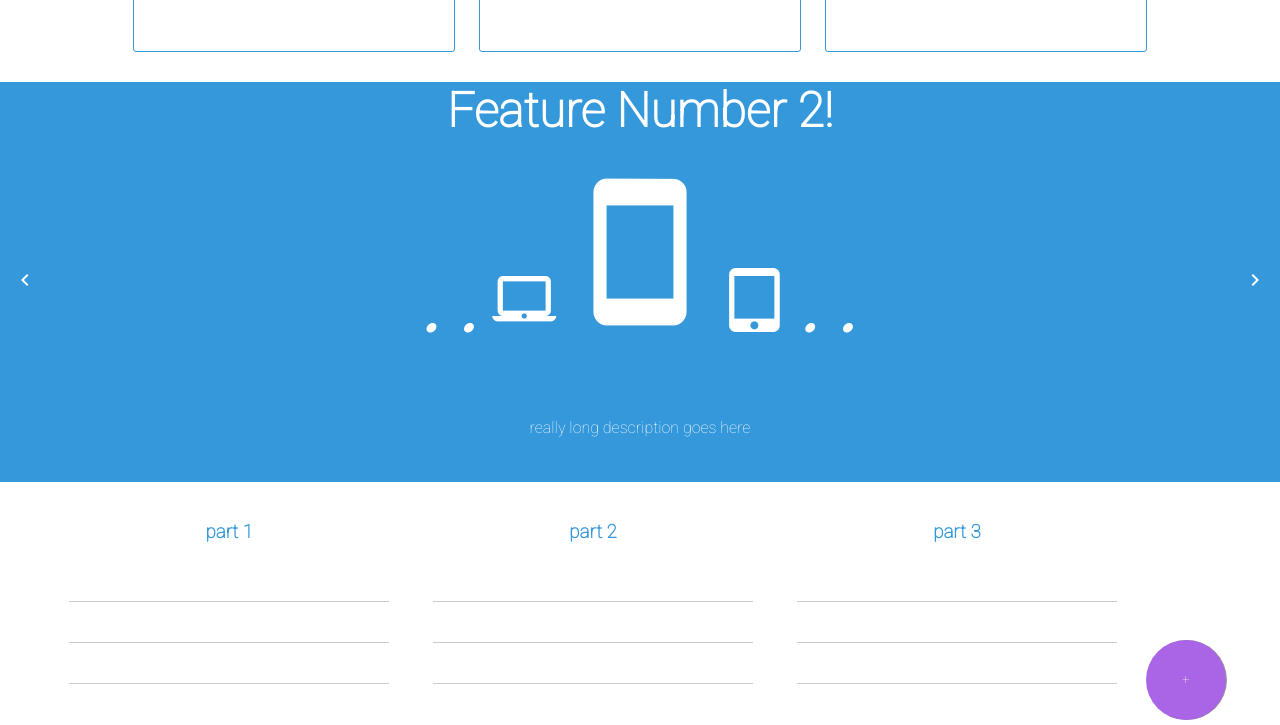
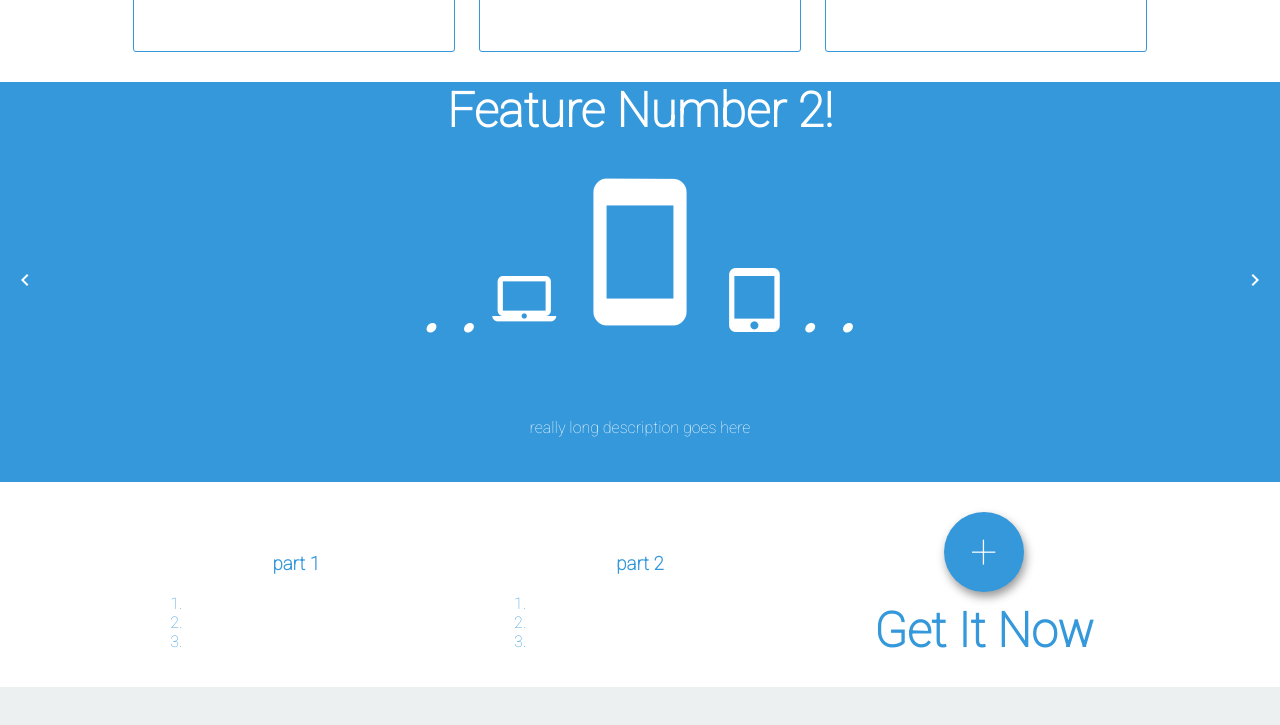
Before and after one commit to nvvijay/MaterialCSS, a plain HTML site: page home.html in a window 1280 px wide. Shown: the part 700-1425 px from the top of the page. After the commit the page ends 1387 px from the top, so only its background shows below. Drawn offline with Linux system fonts and the light colour scheme.

Commit message:
getit button

```diff
--- a/home.html
+++ b/home.html
@@ -49,10 +49,9 @@
 </div>
 
 <div class="footer">
-<div class="footerpart"><h3>part 1</h3><ul><li></li><li></li><li></li></ul></div>
-<div class="footerpart"><h3>part 2</h3><ul><li></li><li></li><li></li></ul></div>
-<div class="footerpart"><h3>part 3</h3><ul><li></li><li></li><li></li></ul></div>
-<input type="submit" class="submitdark getitbutton" value="+">
+<div class="footerpart"><h3>part 1</h3><ol><li></li><li></li><li></li></ol></div>
+<div class="footerpart"><h3>part 2</h3><ol><li></li><li></li><li></li></ol></div>
+<div class="footerpart"><div class="getitbutton">+</div><div><span style="font-size:3em;"><b>Get It Now<b></span></div></div>
 </div>
 </body>
 </html>
--- a/script/scripts.js
+++ b/script/scripts.js
@@ -2,7 +2,7 @@
 //for listview
 var parent, ink, d, x, y;
 //for tabs
-jQuery('.title ul li').click(function(e){
+jQuery('.title ul li, .getitbutton').click(function(e){
 	parent = jQuery(this);
 	//create .ink element if it doesn't exist
 	if(parent.find(".inkwhite").length == 0)
--- a/style/light - blue.css
+++ b/style/light - blue.css
@@ -414,7 +414,7 @@ ul li{
 .footerpart{
 	margin: 10px;
 	padding: 10px;
-	width: 25%;
+	width: 300px;
 	display: inline-block;
 }
 // Rules for sizing the icon.
@@ -476,11 +476,20 @@ ul li{
 	border-radius: 100%;
 	width: 80px;
 	height: 80px;
-	box-shadow: #999 1px 0 0 0;
+	box-shadow: #999 2px 5px 10px 0;
 	z-index: 25;
-	background: rgb(170,100,230);
+	background-color: #3498db;
+	outline: 0px;
+	border: solid 0px;
+	margin: 10px auto;
+	color: white;
+	font-size: 3em;
+	line-height: 80px;
+	cursor:pointer;
+	position: relative;
+	overflow: hidden;
 }
 
 .getitbutton:hover{
-	background: rgb(190,120,250);
+	background-color: #44a8eb;
 }
```
